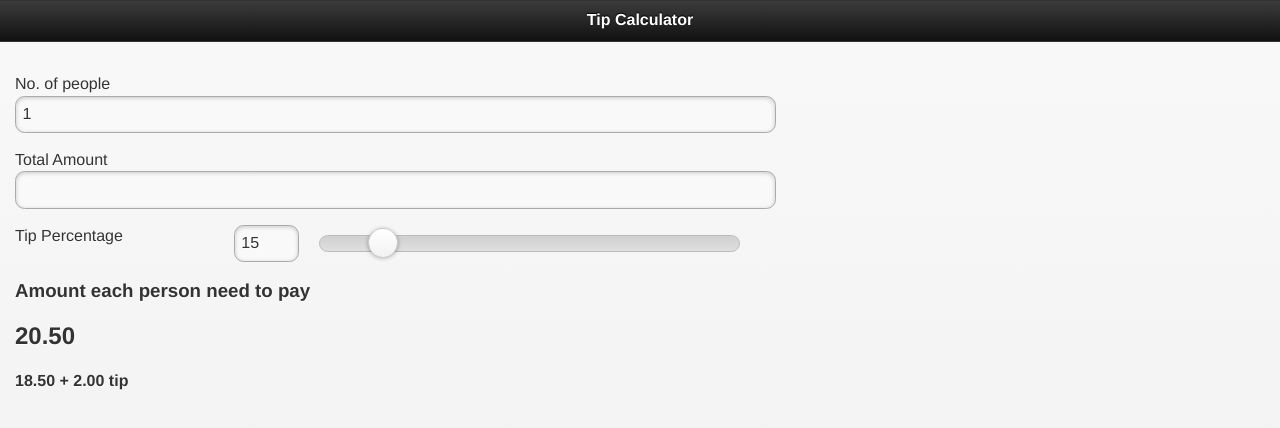
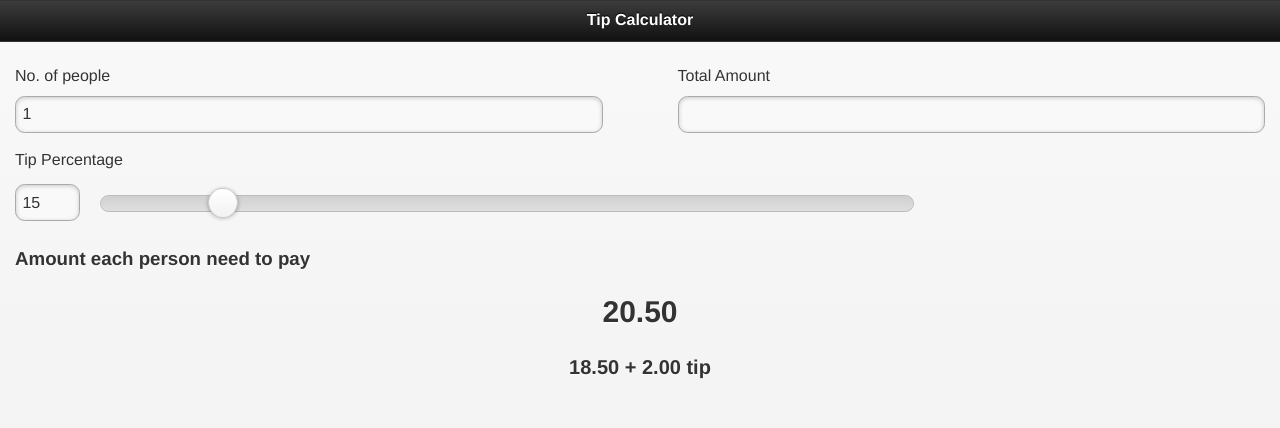
Before and after one commit to riverspirit/Tip-Calculator-App, a plain HTML site: page index.html in a window 1280 px wide. Drawn offline with Linux system fonts and the light colour scheme.

Commit message:
Layout final version

```diff
--- a/css/calc.css
+++ b/css/calc.css
@@ -0,0 +1,19 @@
+.numPeopleContainer {
+	float: left;
+	width: 47%;
+}
+
+.totalAmountContainer {
+	float: right;
+	width: 47%;
+}
+
+.totalAmountPayableByOne {
+	font-size: 30px;
+	text-align: center;
+}
+
+.divisionSplitup {
+	font-size: 20px;
+	text-align: center;
+}
--- a/index.html
+++ b/index.html
@@ -22,39 +22,37 @@
                     Tip Calculator
                 </h3>
             </div>
-            <div data-role="content">
-                <div data-role="fieldcontain">
-                    <fieldset data-role="controlgroup">
+            <div data-role="content"  data-content-theme="b">
+
+                    <fieldset data-role="controlgroup" class="numPeopleContainer">
                         <label for="numPeople">
                             No. of people
                         </label>
                         <input name="numPeople" id="numPeople" placeholder="" value="1" type="number" />
                     </fieldset>
-                </div>
-                <div data-role="fieldcontain">
-                    <fieldset data-role="controlgroup">
+
+                    <fieldset data-role="controlgroup" class="totalAmountContainer">
                         <label for="totalAmount">
                             Total Amount
                         </label>
                         <input name="totalAmount" id="totalAmount" placeholder="" value="" type="number" />
                     </fieldset>
-                </div>
-                <div data-role="fieldcontain">
+
                     <fieldset data-role="controlgroup">
                         <label for="tipPercentage">
                             Tip Percentage
                         </label>
                         <input id="tipPercentage" name="slider" value="15" min="0" max="100" data-highlight="false" type="range" />
                     </fieldset>
-                </div>
+
                 <h3>
                     Amount each person need to pay
                 </h3>
-                <h2 id="totalAmountPayableByOne">
+                <h2 id="totalAmountPayableByOne" class="totalAmountPayableByOne">
                     20.50
                 </h2>
-                <h4>
-                    18.50 + 2.00 tip
+                <h4 id="divisionSplitup" class="divisionSplitup">
+                    <span id="splitupActualAmount">18.50</span> + <span id="splitupTip">2.00</span> tip
                 </h4>
             </div>
         </div>
```
